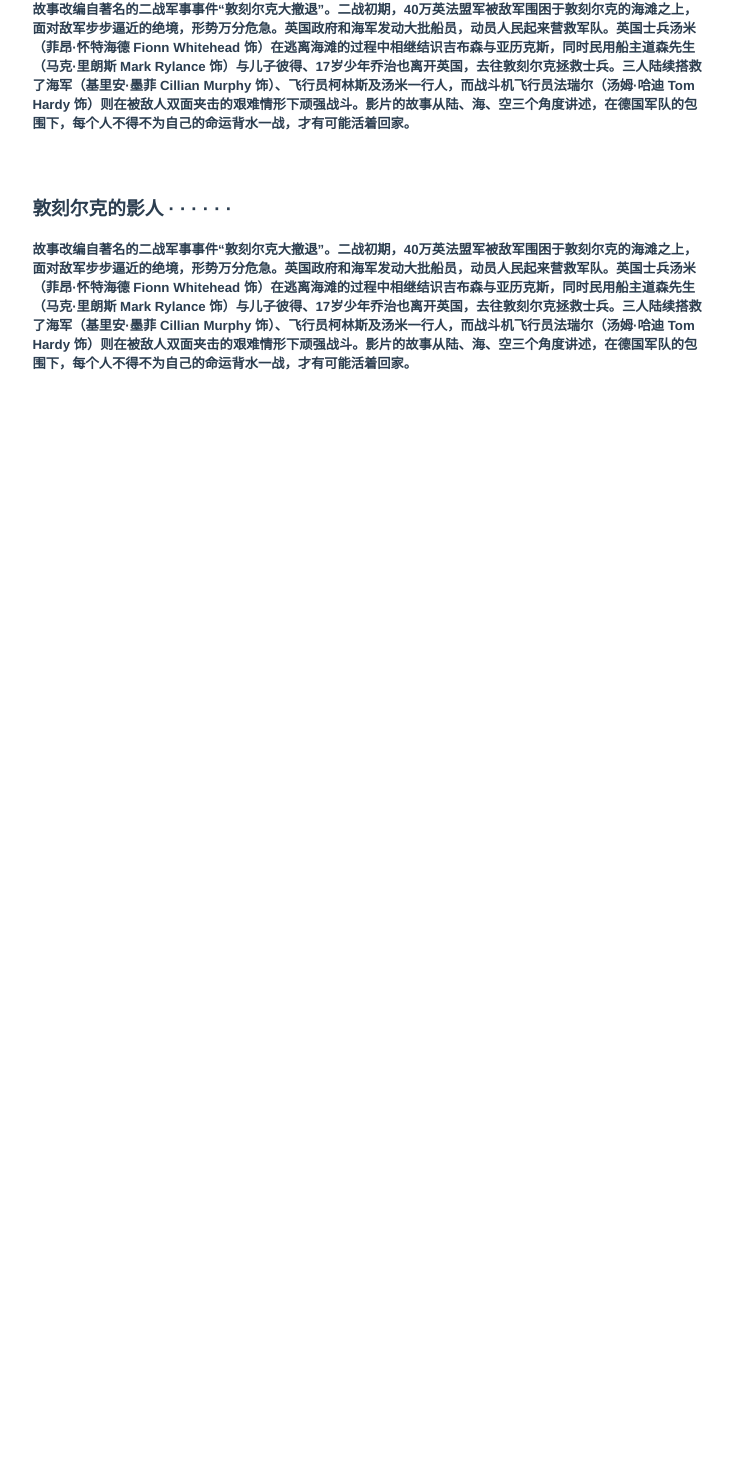
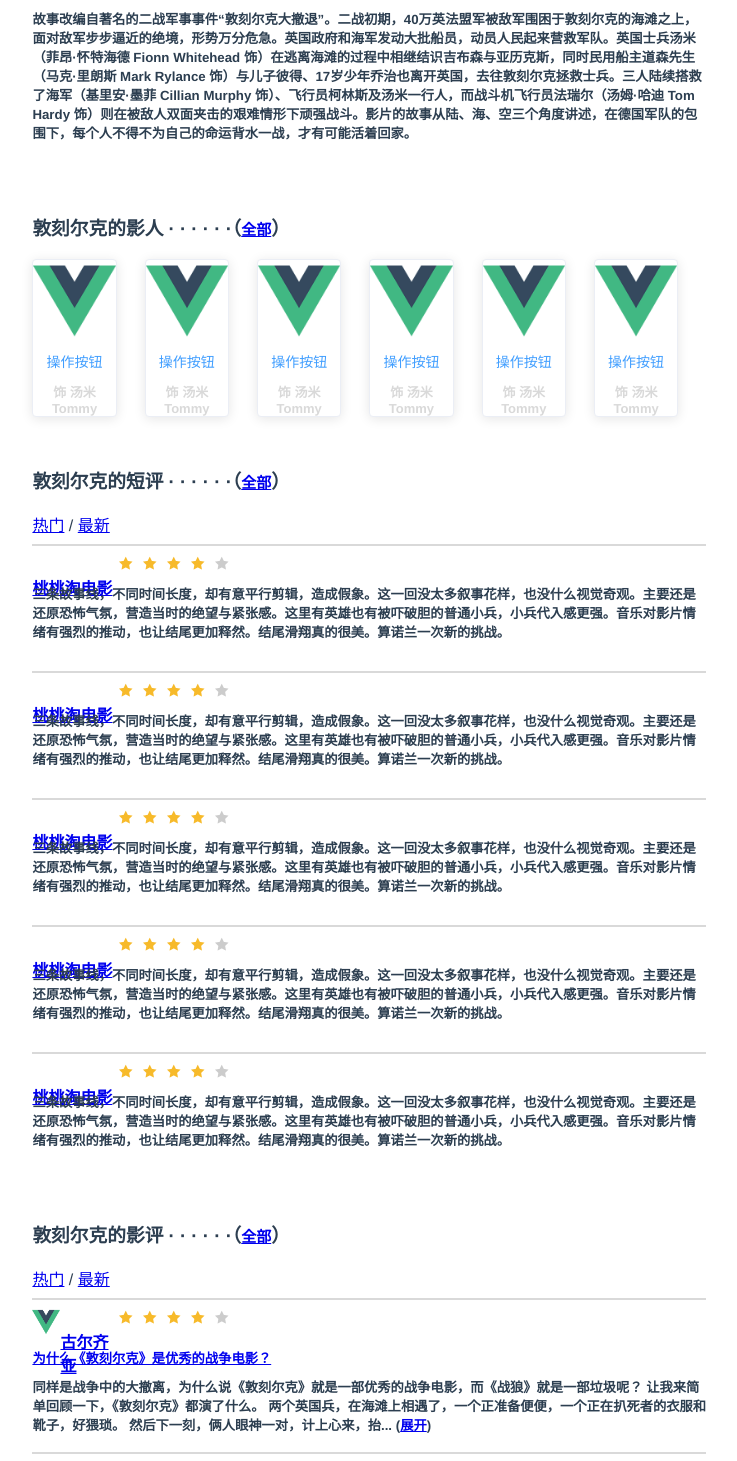
Before and after one commit to LancelotArthur/dataWarehouse_FE, a Vue app: page /#/movieDetail in a window 1280 px wide. Shown: the part 497-1958 px from the top of the page, without its empty margins (150-887 px from the left). Before the commit the page ends 951 px from the top, so only its background shows below. Built offline with nearby package versions, Linux system fonts and the light colour scheme; what fish-ui, vue-resource would draw is missing.

Commit message:
modify moviedetail page

```diff
--- a/src/components/pages/movieDetail.vue
+++ b/src/components/pages/movieDetail.vue
@@ -3,7 +3,7 @@
     <el-row id="global-wrap" :gutter="50">
       <el-col id="article" :span="18">
         <el-container id="detail">
-          <el-header height="40px" style="text-align: left"><h1>敦刻尔克 Dunkirk</h1></el-header>
+          <el-header height="40px" style="text-align: left;padding: 0"><h1>敦刻尔克 Dunkirk</h1></el-header>
           <el-container>
             <el-aside width="150px">
               <img src="../../assets/logo.png" class="image">
@@ -31,8 +31,78 @@
           <h5 style="margin-top: 10px">故事改编自著名的二战军事事件“敦刻尔克大撤退”。二战初期，40万英法盟军被敌军围困于敦刻尔克的海滩之上，面对敌军步步逼近的绝境，形势万分危急。英国政府和海军发动大批船员，动员人民起来营救军队。英国士兵汤米（菲昂·怀特海德 Fionn Whitehead 饰）在逃离海滩的过程中相继结识吉布森与亚历克斯，同时民用船主道森先生（马克·里朗斯 Mark Rylance 饰）与儿子彼得、17岁少年乔治也离开英国，去往敦刻尔克拯救士兵。三人陆续搭救了海军（基里安·墨菲 Cillian Murphy 饰）、飞行员柯林斯及汤米一行人，而战斗机飞行员法瑞尔（汤姆·哈迪 Tom Hardy 饰）则在被敌人双面夹击的艰难情形下顽强战斗。影片的故事从陆、海、空三个角度讲述，在德国军队的包围下，每个人不得不为自己的命运背水一战，才有可能活着回家。</h5>
         </el-row>
         <el-row id="actors">
-          <h3>敦刻尔克的影人 · · · · · ·</h3>
-          <h5 style="margin-top: 10px">故事改编自著名的二战军事事件“敦刻尔克大撤退”。二战初期，40万英法盟军被敌军围困于敦刻尔克的海滩之上，面对敌军步步逼近的绝境，形势万分危急。英国政府和海军发动大批船员，动员人民起来营救军队。英国士兵汤米（菲昂·怀特海德 Fionn Whitehead 饰）在逃离海滩的过程中相继结识吉布森与亚历克斯，同时民用船主道森先生（马克·里朗斯 Mark Rylance 饰）与儿子彼得、17岁少年乔治也离开英国，去往敦刻尔克拯救士兵。三人陆续搭救了海军（基里安·墨菲 Cillian Murphy 饰）、飞行员柯林斯及汤米一行人，而战斗机飞行员法瑞尔（汤姆·哈迪 Tom Hardy 饰）则在被敌人双面夹击的艰难情形下顽强战斗。影片的故事从陆、海、空三个角度讲述，在德国军队的包围下，每个人不得不为自己的命运背水一战，才有可能活着回家。</h5>
+          <h3>敦刻尔克的影人 · · · · · ·（<a href="#" style="font-size: 15px">全部</a>）</h3>
+          <el-col :span="3" v-for="(o, index) in 6" :key="o" :offset="index == 0 ? 0 : 1">
+            <el-card :body-style="{ padding: '0px' }">
+              <img src="../../assets/logo.png" class="image">
+              <div style="padding: 0;text-align: center">
+                  <el-button type="text" class="button" @click="movieDetail">操作按钮</el-button>
+                  <h5 style="color: #d9d9d9;margin: 0;font-size: 13px">{{role}}</h5>
+              </div>
+            </el-card>
+          </el-col>
+        </el-row>
+        <el-row id="brief-review">
+          <h3>敦刻尔克的短评 · · · · · ·（<a href="#" style="font-size: 15px">全部</a>）</h3>
+          <a href="#">热门</a> / <a href="#">最新</a>
+          <el-row :span="4" v-for="(o) in 5" :key="o" :offset="0" style="margin-top: 0">
+            <hr color="#d9d9d9"/>
+            <el-container>
+              <el-header height="20px" style="text-align: left;padding: 0">
+                <el-col :span="3">
+                  <h4><a href="#">桃桃淘电影</a></h4>
+                </el-col>
+                <el-col :span="8">
+                  <el-rate
+                    v-model="rate"
+                    disabled
+                    text-color="#ff9900"
+                    disabled-void-color="#cccccc"
+                    score-template="{value}">
+                  </el-rate>
+                </el-col>
+              </el-header>
+              <el-main style="padding: 0">
+                <h5 style="text-align: left;margin-top: 10px">
+                  三条故事线，不同时间长度，却有意平行剪辑，造成假象。这一回没太多叙事花样，也没什么视觉奇观。主要还是还原恐怖气氛，营造当时的绝望与紧张感。这里有英雄也有被吓破胆的普通小兵，小兵代入感更强。音乐对影片情绪有强烈的推动，也让结尾更加释然。结尾滑翔真的很美。算诺兰一次新的挑战。
+                </h5>
+              </el-main>
+            </el-container>
+          </el-row>
+        </el-row>
+        <el-row id="review">
+          <h3>敦刻尔克的影评 · · · · · ·（<a href="#" style="font-size: 15px">全部</a>）</h3>
+          <a href="#">热门</a> / <a href="#">最新</a>
+          <el-row :span="4" v-for="(o) in 5" :key="o" :offset="0" style="margin-top: 0">
+            <hr color="#d9d9d9"/>
+            <el-container>
+              <el-header height="30px" style="text-align: left;padding: 0">
+                <el-col :span="1">
+                  <img src="../../assets/logo.png" class="image">
+                </el-col>
+                <el-col :span="length">
+                  <h4><a href="#">古尔齐亚</a></h4>
+                </el-col>
+                <el-col :span="8">
+                  <el-rate
+                    v-model="rate"
+                    disabled
+                    text-color="#ff9900"
+                    disabled-void-color="#cccccc"
+                    score-template="{value}">
+                  </el-rate>
+                </el-col>
+              </el-header>
+              <el-main style="padding: 0">
+                <h5 style="text-align: left;margin-top: 10px;margin-bottom: 10px">
+                  <a href="#">为什么《敦刻尔克》是优秀的战争电影？</a>
+                </h5>
+                <h5 style="text-align: left;margin-top: 10px;margin-bottom: 10px">
+                  同样是战争中的大撤离，为什么说《敦刻尔克》就是一部优秀的战争电影，而《战狼》就是一部垃圾呢？ 让我来简单回顾一下，《敦刻尔克》都演了什么。 两个英国兵，在海滩上相遇了，一个正准备便便，一个正在扒死者的衣服和靴子，好猥琐。 然后下一刻，俩人眼神一对，计上心来，抬...  (<a href="#">展开</a>)
+                </h5>
+              </el-main>
+            </el-container>
+          </el-row>
         </el-row>
       </el-col>
       <el-col id="aside" :span="6">
@@ -42,12 +112,20 @@
 </template>
 
 <script>
-export default { }
+export default {
+  data () {
+    return {
+      role: '饰 汤米 Tommy',
+      rate: 4.0,
+      length: 2
+    }
+  }
+}
 </script>
 
 <style>
   .el-row {
     text-align: left;
-    margin-top: 20px;
+    margin-top: 30px;
   }
 </style>
--- a/src/components/pages/review.vue
+++ b/src/components/pages/review.vue
@@ -8,7 +8,7 @@
             <a href="#">最受欢迎的</a> / <a href="#">新片评论</a>
           </el-header>
           <el-main style="padding: 0;margin-top: 20px">
-            <el-row :span="4" v-for="(o) in 10" :key="o" :offset="0">
+            <el-row :span="4" v-for="(o) in 10" :key="o" :offset="0" style="margin-top: 10px">
               <hr color="#d9d9d9"/>
               <el-container style="margin-top: 30px">
                 <el-aside width="150px">
@@ -16,7 +16,6 @@
                 </el-aside>
                 <el-container>
                   <el-header height="40px" style="text-align: left">
-                    <el-row>
                     <el-col :span="3">
                       <h3><a href="#">靡菲m</a></h3>
                     </el-col>
@@ -30,7 +29,6 @@
                         score-template="{value}">
                       </el-rate>
                     </el-col>
-                    </el-row>
                   </el-header>
                   <el-main style="padding-top: 0px">
                     <h5>
@@ -40,7 +38,7 @@
                       <a href="#">(展开)</a>
                     </h5>
                   </el-main>
-                  <el-footer>Footer</el-footer>
+                  <el-footer height="20px">Footer</el-footer>
                 </el-container>
               </el-container>
             </el-row>
```
Lines whose indentation alone changed are shown as unchanged.
